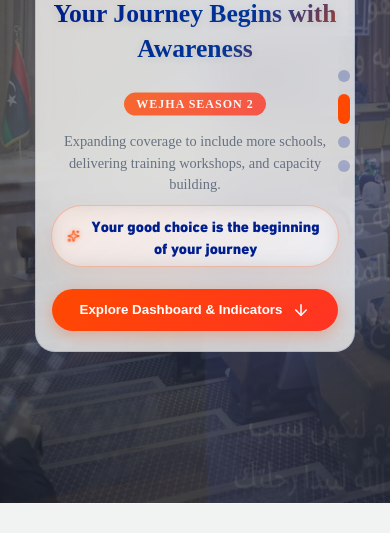
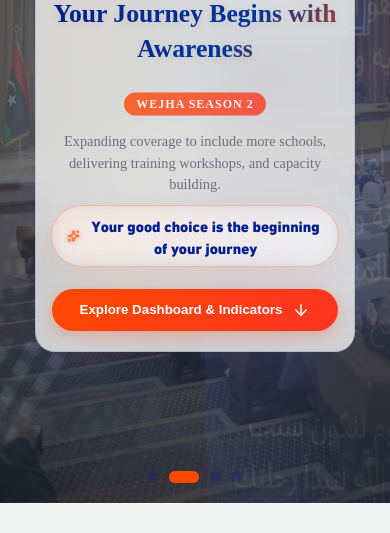
Before and after one commit to OsamaEllafi/wejha-website-main, a React (Vite) app: page /#/ in a window 390 px wide. Shown: the part 261-794 px from the top of the page. Built offline with nearby package versions, Linux system fonts and the light colour scheme; a web font is replaced by a local one.

Commit message:
design: position slideshow nav dots at the bottom horizontally on mobile viewports

```diff
--- a/src/styles/Home.css
+++ b/src/styles/Home.css
@@ -893,6 +893,23 @@
   .scroll-indicator {
     display: none !important;
   }
+
+  .slideshow-nav-dots {
+    left: 50%;
+    right: auto;
+    top: auto;
+    bottom: 20px;
+    transform: translateX(-50%);
+    flex-direction: row;
+    gap: 10px;
+    justify-content: center;
+  }
+
+  .slideshow-nav-dots .nav-dot.active {
+    width: 30px;
+    height: 12px;
+    border-radius: 6px;
+  }
 }
 
 @media (max-width: 480px) {
```
